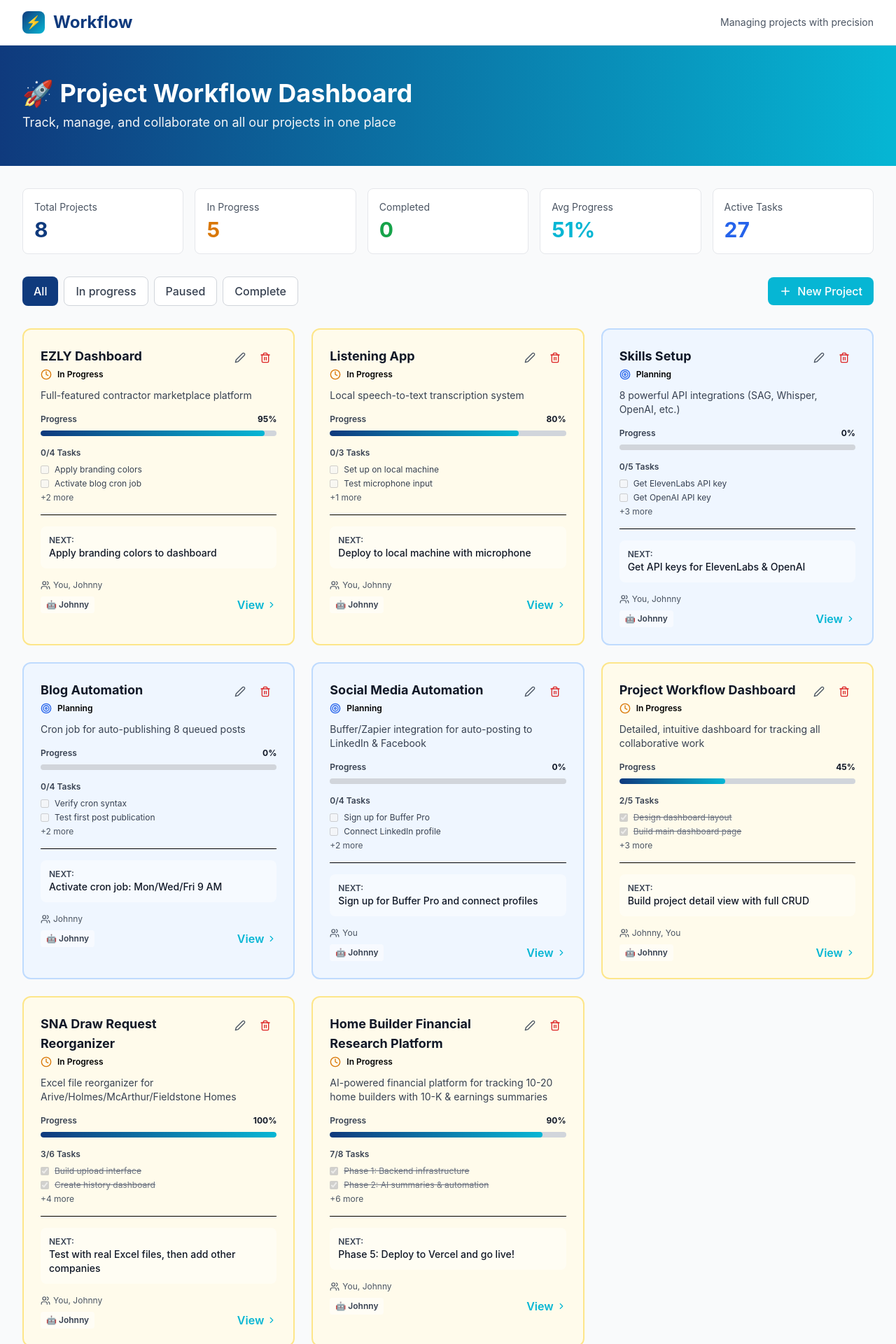
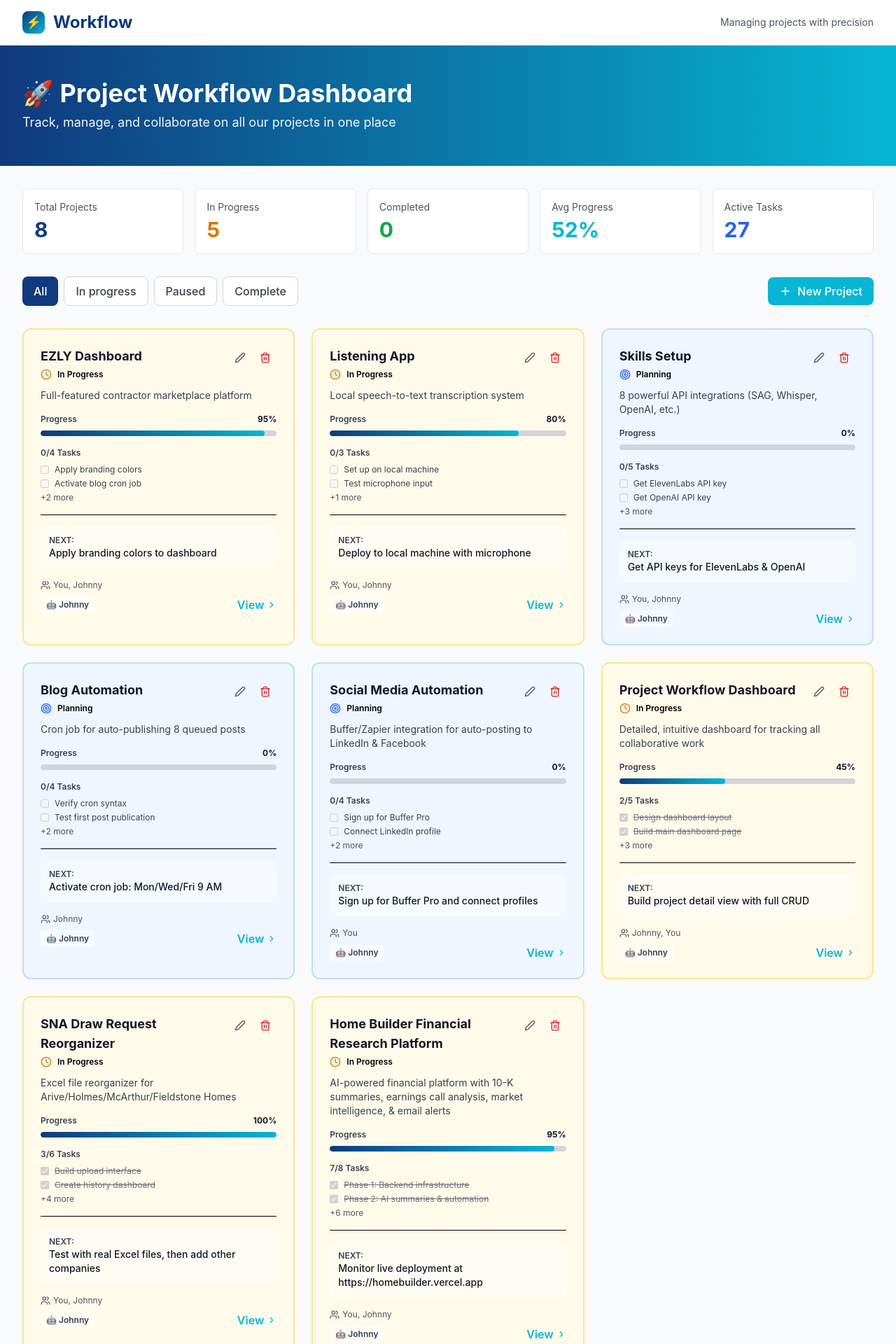
Before and after one commit to bpnelsen/project-workflow-dashboard, a Next.js app: page / in a window 1280 px wide. Shown: the top 1920 px of the page at 70% size. Built offline with nearby package versions, Linux system fonts and the light colour scheme.

Commit message:
Update Home Builder platform tile: Phase 5 live deployment (95% progress)

```diff
--- a/app/page.tsx
+++ b/app/page.tsx
@@ -160,22 +160,22 @@ export default function Dashboard() {
     {
       id: '8',
       name: 'Home Builder Financial Research Platform',
-      description: 'AI-powered financial platform for tracking 10-20 home builders with 10-K & earnings summaries',
+      description: 'AI-powered financial platform with 10-K summaries, earnings call analysis, market intelligence, & email alerts',
       status: 'in-progress',
-      progress: 90,
+      progress: 95,
       tasks: [
         { id: 't32', title: 'Phase 1: Backend infrastructure', completed: true, dueDate: '2026-03-05' },
         { id: 't33', title: 'Phase 2: AI summaries & automation', completed: true, dueDate: '2026-03-05' },
         { id: 't34', title: 'Phase 3: Frontend (5 pages)', completed: true, dueDate: '2026-03-05' },
-        { id: 't35', title: 'Phase 3: Supabase integration', completed: true, dueDate: '2026-03-05' },
-        { id: 't36', title: 'Phase 4: SendGrid integration', completed: true, dueDate: '2026-03-05' },
-        { id: 't37', title: 'Phase 4: Email alerts (3 templates)', completed: true, dueDate: '2026-03-05' },
-        { id: 't38', title: 'Phase 4: GitHub Actions workflow', completed: true, dueDate: '2026-03-05' },
-        { id: 't39', title: 'Phase 5: Vercel deployment & testing', completed: false, dueDate: '2026-03-12' },
+        { id: 't35', title: 'Phase 4: SendGrid alerts', completed: true, dueDate: '2026-03-05' },
+        { id: 't36', title: 'Phase 4: GitHub Actions workflows', completed: true, dueDate: '2026-03-05' },
+        { id: 't37', title: 'Phase 5: Production build', completed: true, dueDate: '2026-03-05' },
+        { id: 't38', title: 'Phase 5: Vercel deployment (live)', completed: true, dueDate: '2026-03-05' },
+        { id: 't39', title: 'Phase 5: Testing & monitoring', completed: false, dueDate: '2026-03-12' },
       ],
       team: ['You', 'Johnny'],
-      lastUpdated: '2026-03-05 07:30',
-      nextAction: 'Phase 5: Deploy to Vercel and go live!',
+      lastUpdated: '2026-03-05 11:50',
+      nextAction: 'Monitor live deployment at https://homebuilder.vercel.app',
       priority: 'high',
       aiAssistant: 'Johnny'
     }
```
